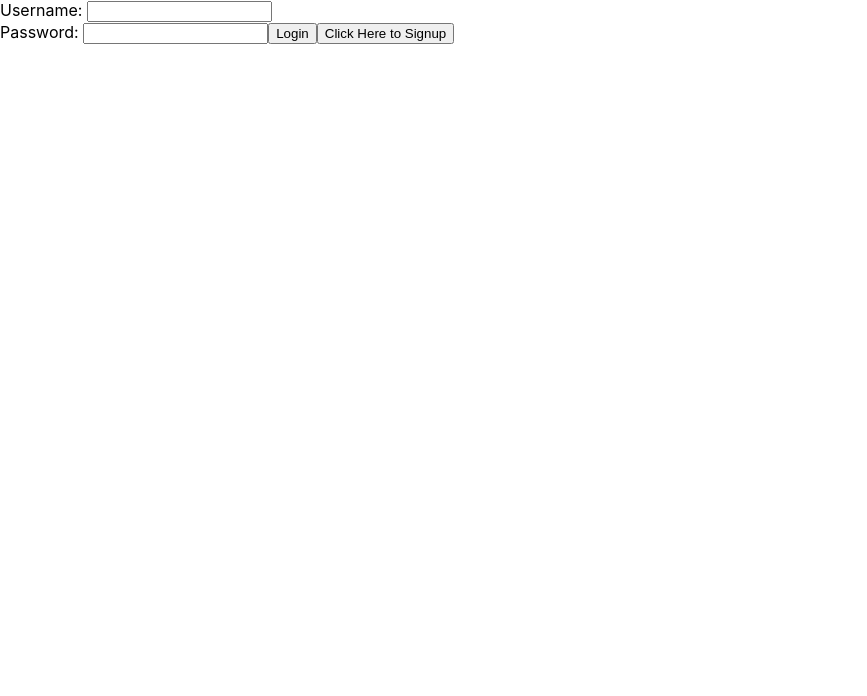
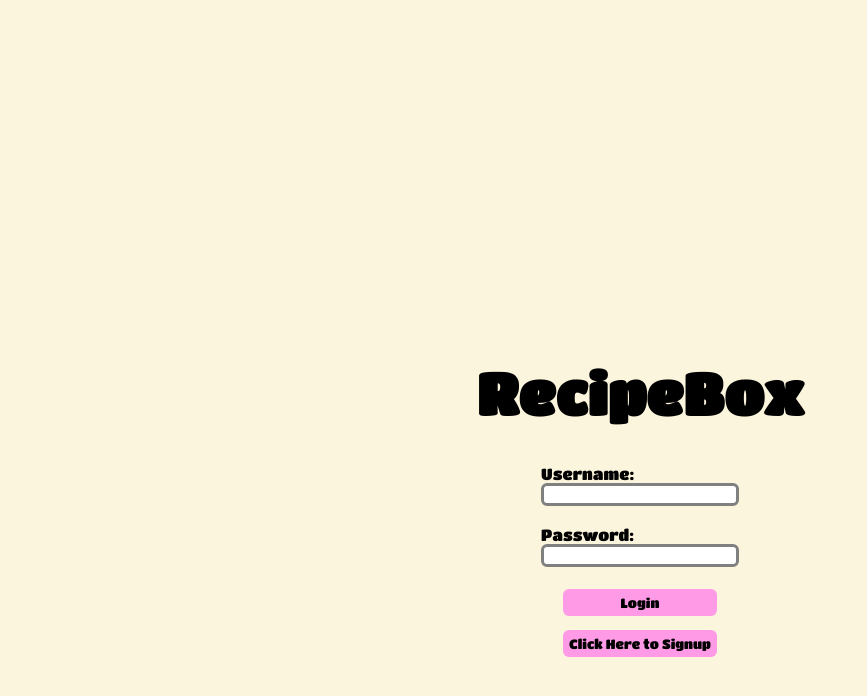
Before and after one commit to kaitlyngreve/digital-recipebox, a React (Create React App) app in the folder client/: page /login in a window 1280 px wide. Shown: the top 696 px of the page, without its empty margins (0-867 px from the left). Built offline with nearby package versions, Linux system fonts and the light colour scheme; no server answers.

Commit message:
worked with CSS

```diff
--- a/client/src/Header.js
+++ b/client/src/Header.js
@@ -3,8 +3,10 @@ import NavBar from "./NavBar";
 function Header({ user }) {
 
     return (
-        <div>
-            <h1>Digital Recipe Box</h1>
+        <div className="header-container" >
+            <div className="title-container">
+                <h1 className="title">RecipeBox</h1>
+            </div>
             <NavBar user={user} />
         </div>
     )
--- a/client/src/Login.js
+++ b/client/src/Login.js
@@ -36,6 +36,8 @@ function Login({ setUser, setIsAuthenticated, handleUpdateUser }) {
                         .then(json => setError(json.error))
                 }
             })
+        setUsername("")
+        setPassword("")
     }
 
     function handleGoToSignUp(e) {
@@ -44,10 +46,12 @@ function Login({ setUser, setIsAuthenticated, handleUpdateUser }) {
     }
 
     return (
-        <div className='login'>
-            <form onSubmit={handleSubmit}>
+        <div className='login-container'>
+            <h1>RecipeBox</h1>
+            <form onSubmit={handleSubmit} className='login-form'>
                 <label htmlFor="username">Username:  </label>
                 <input
+                    className="login-form-input"
                     type="text"
                     value={username}
                     onChange={(e) => setUsername(e.target.value)}
@@ -55,12 +59,15 @@ function Login({ setUser, setIsAuthenticated, handleUpdateUser }) {
                 <br></br>
                 <label>Password:  </label>
                 <input
+                    className="login-form-input"
                     type="password"
                     value={password}
                     onChange={(e) => setPassword(e.target.value)}
                 />
-                <button type="submit">Login</button>
-                <button type="login-button" onClick={handleGoToSignUp}>Click Here to Signup</button>
+                <div className='login-page-button-container'>
+                    <button className='login-page-button' type="submit">Login</button>
+                    <button type="login-button" className='login-page-button' onClick={handleGoToSignUp}>Click Here to Signup</button>
+                </div>
             </form>
             {error ? <div>{error}</div> : null}
         </div>
--- a/client/src/NavBar.js
+++ b/client/src/NavBar.js
@@ -19,10 +19,10 @@ function NavBar({ user, setUser }) {
 
     return (
         <div>
-            <nav>
+            <nav className='nav-links'>
                 <NavLink className='nav' to='/homepage'>homepage</NavLink>
                 <NavLink className='nav' to='/myrecipes'>{user.username}'s recipes</NavLink>
-                <NavLink className='logout-button' to='/login' onClick={handleLogout}>Logout</NavLink>
+                <NavLink className='nav' to='/login' onClick={handleLogout}>Logout</NavLink>
             </nav>
         </div>
     )
--- a/client/src/index.css
+++ b/client/src/index.css
@@ -1,10 +1,11 @@
+@import url('https://fonts.googleapis.com/css2?family=Titan+One&display=swap');
+
 body {
   margin: 0;
-  font-family: -apple-system, BlinkMacSystemFont, 'Segoe UI', 'Roboto', 'Oxygen',
-    'Ubuntu', 'Cantarell', 'Fira Sans', 'Droid Sans', 'Helvetica Neue',
-    sans-serif;
+  font-family: 'Titan One';
   -webkit-font-smoothing: antialiased;
   -moz-osx-font-smoothing: grayscale;
+  background: #fcf5de;
 }
 
 code {
@@ -38,3 +39,83 @@ code {
 .plus-sign:hover {
   cursor: pointer;
 }
+
+/* login page */
+.login-container {
+  display: flex;
+  flex-direction: column;
+  justify-content: center;
+  align-items: center;
+  width: 500px;
+  height: 400px;
+  margin-top: 300px;
+  margin-right: auto;
+  margin-left: auto;
+}
+
+.login-container h1 {
+  font-size: 58px;
+}
+
+.login-form {
+  font-size: 16px;
+  text-align: left;
+  display: flex;
+  flex-direction: column;
+}
+
+.login-form-input {
+  border: solid gray;
+  font-family: 'Titan One';
+  border-radius: 6px;
+}
+
+.login-page-button-container {
+  margin: 15px;
+  display: flex;
+  flex-direction: column;
+}
+
+.login-page-button {
+  margin: 7px;
+  border: none;
+  font-family: "Titan One";
+  background-color: #FF9AE6;
+  height: 27px;
+  border-radius: 6px;
+}
+
+.login-page-button:hover {
+  background-color: #FCF5DE;
+  box-shadow: 2px 2px 1px 1px #FF9AE6;
+  cursor: pointer;
+}
+
+/* nav bar */
+.header-container {
+  background-color: #9AB4FF;
+  height: 120px;
+}
+
+.title {
+  margin: 0;
+  text-align: left;
+  font-size: 56px;
+}
+
+.nav-links {
+  text-align: right;
+  padding: 30px;
+}
+
+.nav {
+  padding: 30px;
+  text-decoration: none;
+  color: black;
+  font-size: 18px;
+}
+
+.nav:hover {
+  background-color: #FCF5DE;
+  border-radius: 20px;
+}
```
